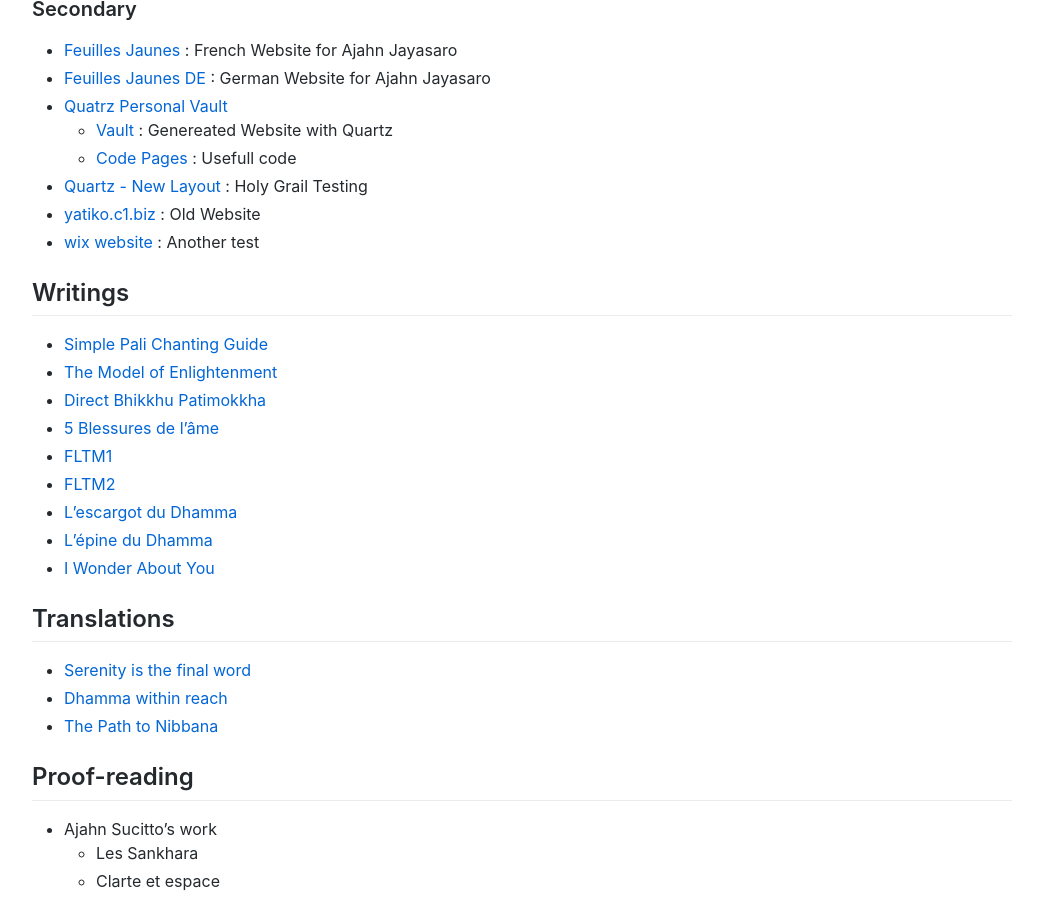
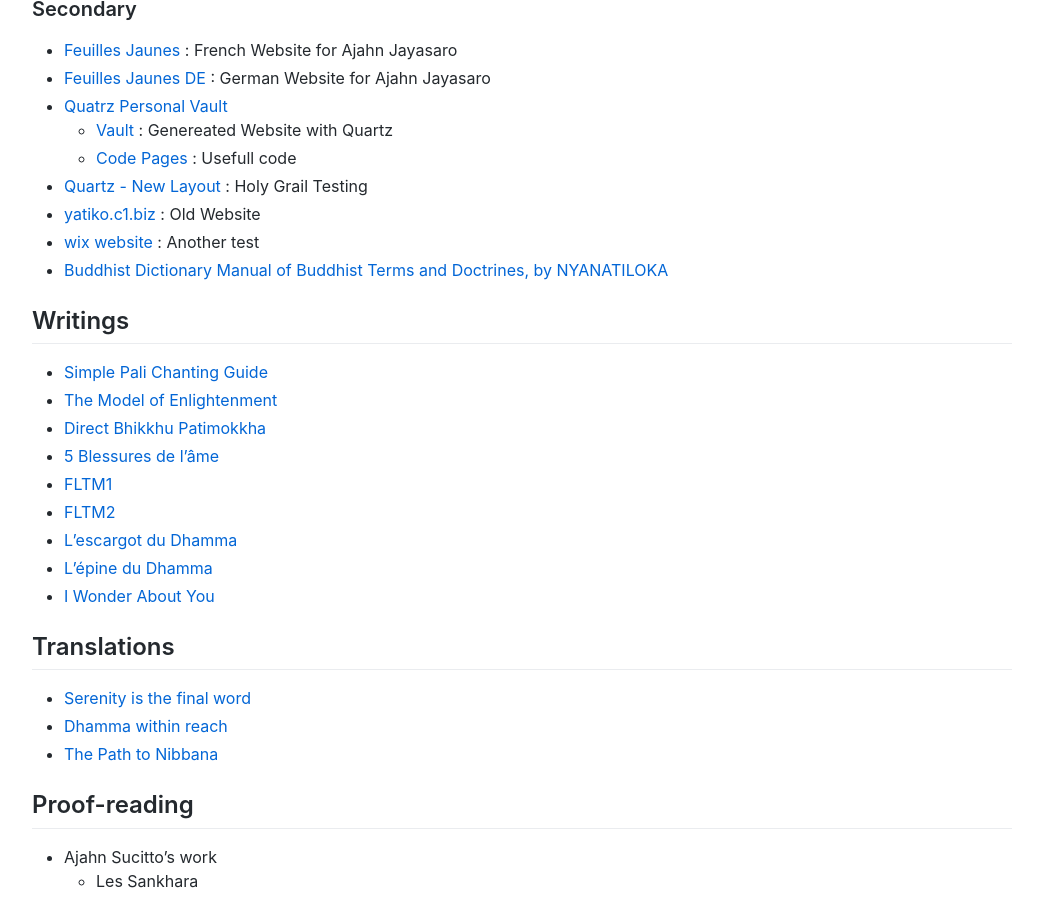
Before and after one commit to cittadhammo/old-personal-website, a Jekyll site: the page built from projects.md, in a window 1280 px wide and 900 px high, scrolled down 952 px. Shown: the whole window, without its empty margins (118-1161 px from the left). Built offline with Jekyll 4.4.1, drawn with Linux system fonts in a browser that asks for light colours.

Commit message:
Update projects.md

```diff
--- a/projects.md
+++ b/projects.md
@@ -39,6 +39,7 @@
 - [Quartz - New Layout](https://github.com/DhammaCharts/quartz) : Holy Grail Testing
 - [yatiko.c1.biz](http://yatiko.c1.biz/) : Old Website
 - [wix website](https://guydelacombe8.wixsite.com/monsite) : Another test
+- [Buddhist Dictionary Manual of Buddhist Terms and Doctrines, by NYANATILOKA](https://fractalcitta.github.io/Buddhist-Dictionary/dic_idx.html)
 
 
 ## Writings
```
